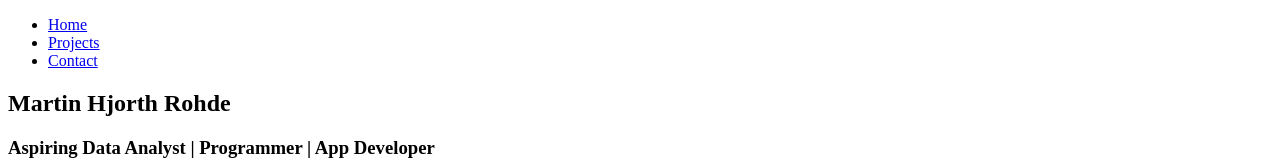
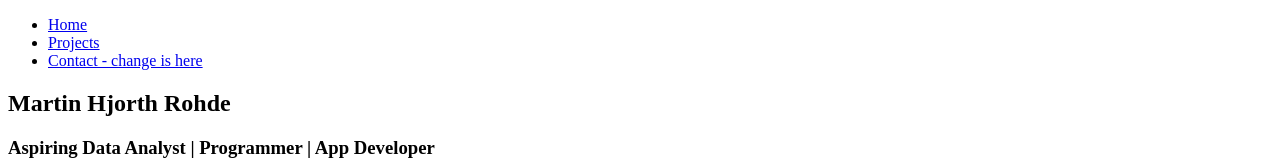
Before and after one commit to Zaah91/html-sample, a plain HTML site: page index.html in a window 1280 px wide. Shown: the top 160 px of the page. Drawn offline with Linux system fonts and the light colour scheme.

Commit message:
change in nav text

```diff
--- a/index.html
+++ b/index.html
@@ -16,7 +16,7 @@
         <a href="projects.html">Projects</a>
       </li>
       <li>
-        <a href="contact.html">Contact</a>
+        <a href="contact.html">Contact - change is here</a>
       </li>
     </ul>
   </nav>
```
